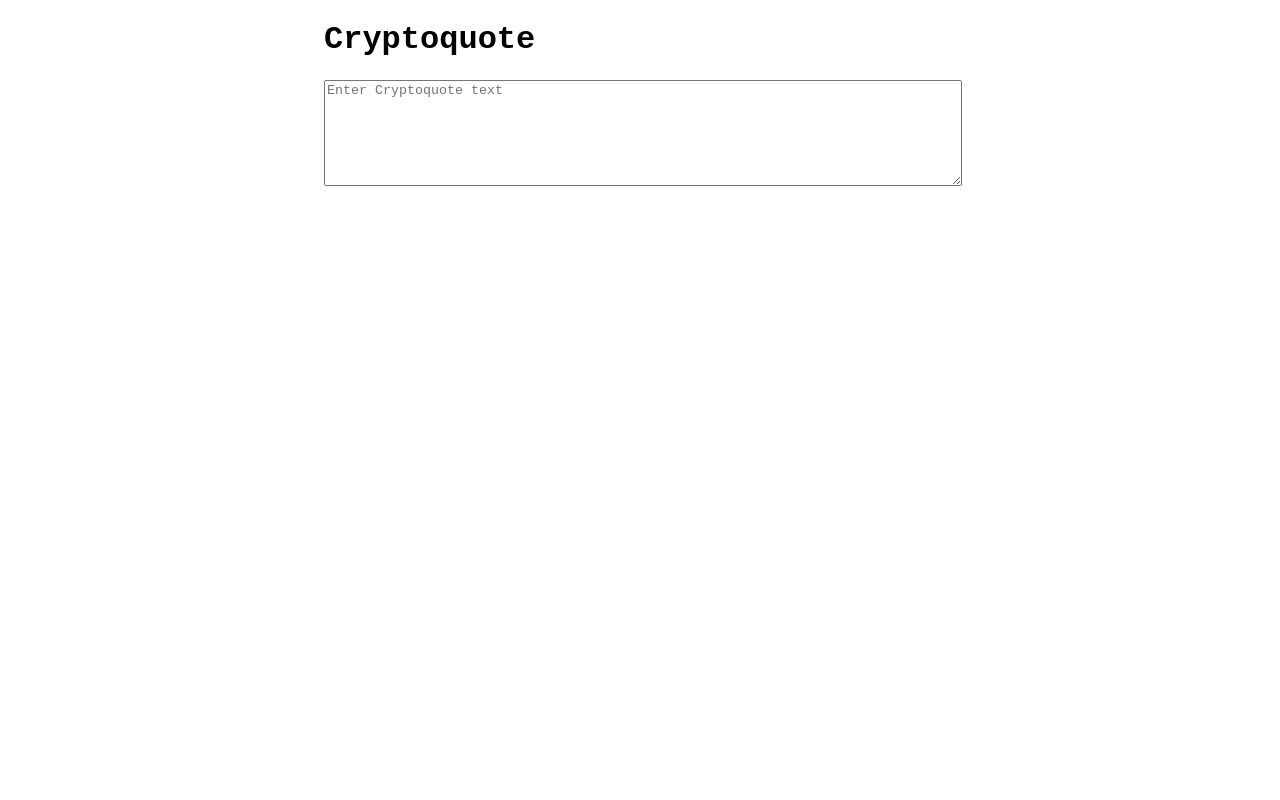
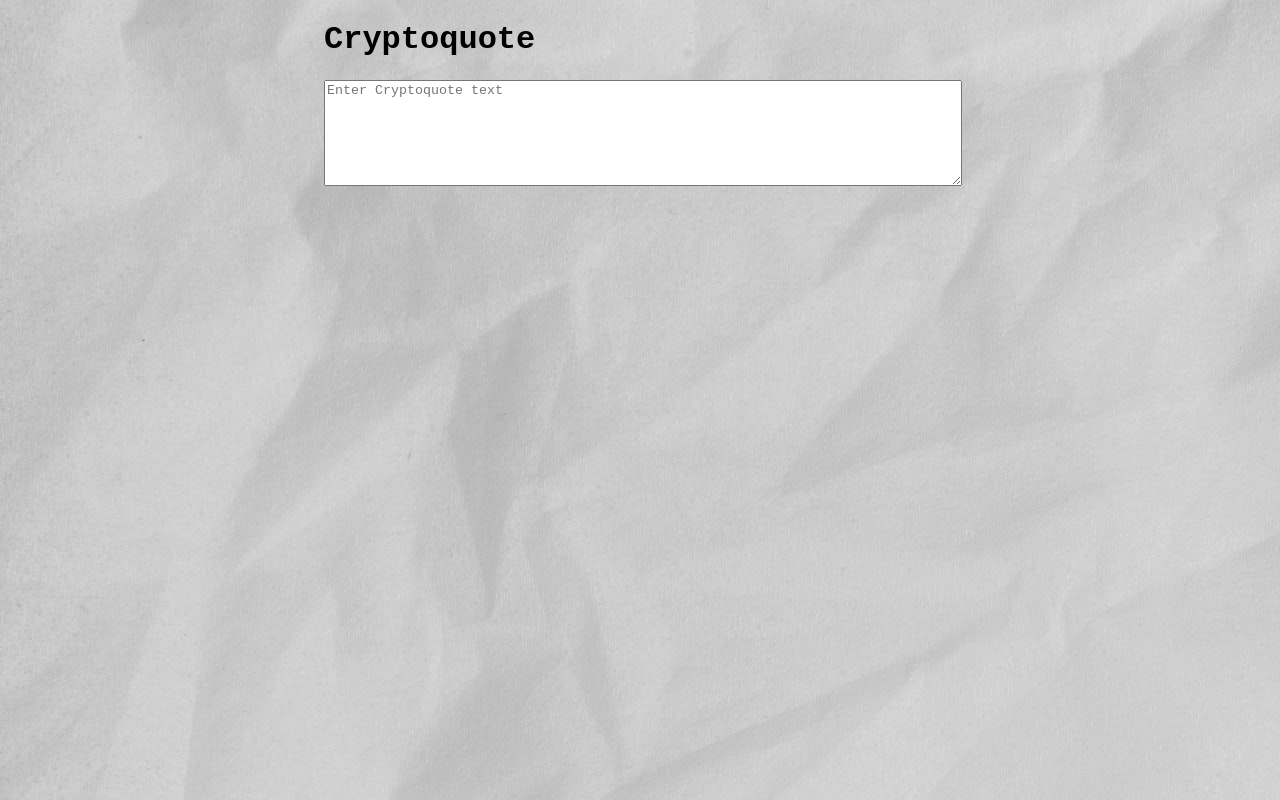
Before and after one commit to calaway/cryptoquote, a website: page index.html in a window 1280 px wide. Drawn offline with Linux system fonts and the light colour scheme.

Commit message:
Add background image

```diff
--- a/index.html
+++ b/index.html
@@ -22,6 +22,7 @@
   <style>
     html {
       font-family: 'Courier New', Courier, monospace;
+      background-image: url(./images/background.jpg);
     }
     #main {
       width: 50%;
```
Also changed, not shown: images/background.jpg (added).
